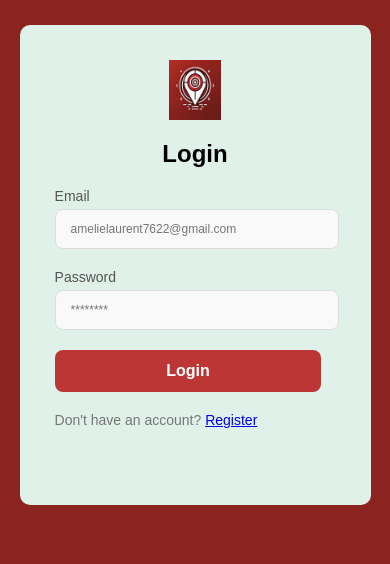
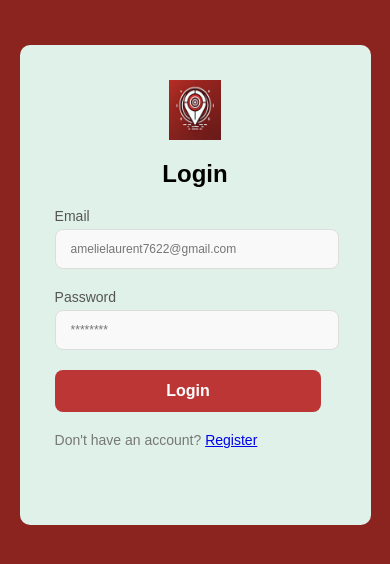
Before and after one commit to Zethuri/mobile-tracking, a PHP site: page /login.html in a window 390 px wide. Shown: the top 564 px of the page. Run offline with PHP 8.4, Linux system fonts and the light colour scheme.

Commit message:
changes made

```diff
--- a/style.css
+++ b/style.css
@@ -321,6 +321,10 @@ input {
     margin-right: 30px;
   }
 
+    .loginSection{
+    margin-top: 20px;
+  }
+
   .loginHolder{
     width: 100%;
   }
@@ -386,6 +390,10 @@ input {
     margin-right: 56px;
   }
 
+  .loginSection{
+    margin-top: 20px;
+  }
+
   .loginHolder{
     width: 100%;
   }
```
